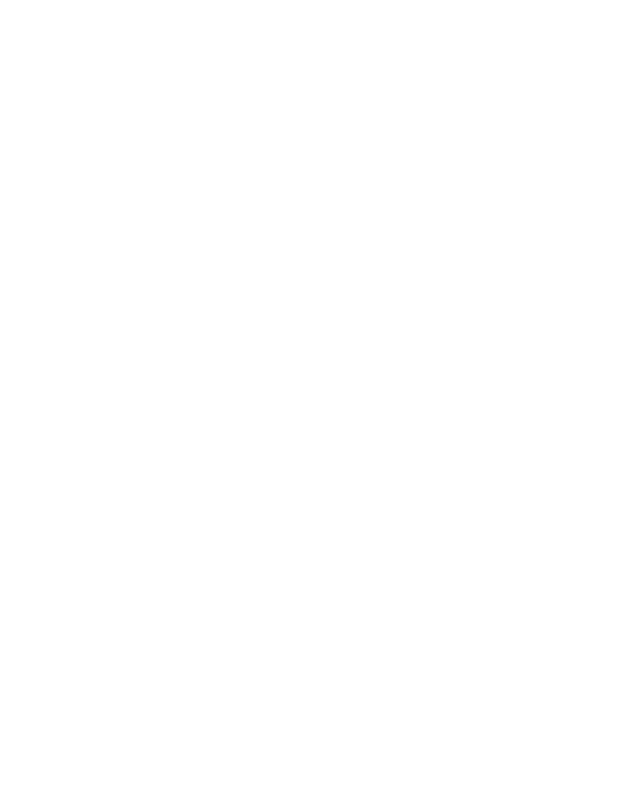
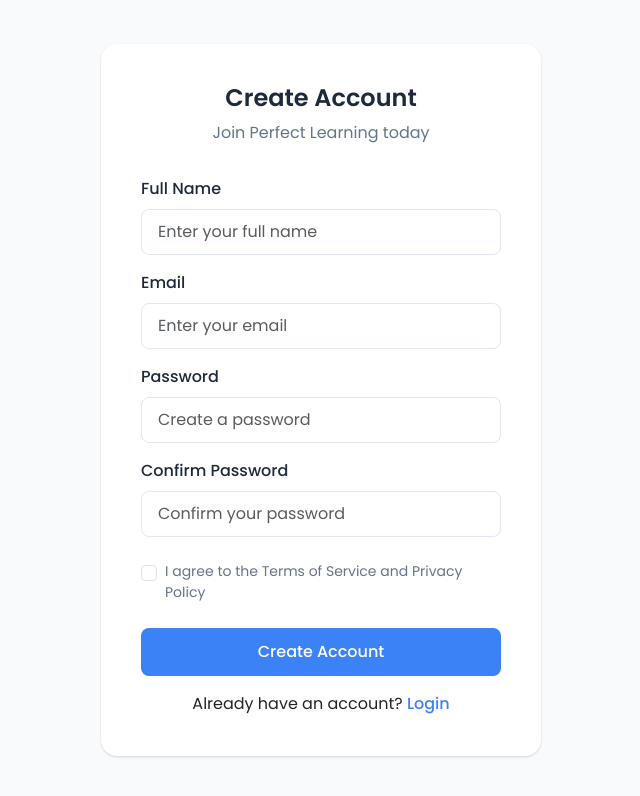
Before and after one commit to Buraiqu/perfectLearning-Ui, a React (Vite) app: page /signup in a window 1280 px wide. Before the commit this address had no page. Shown: the top 796 px of the page, without its empty margins (319-959 px from the left). Built offline with nearby package versions, Linux system fonts and the light colour scheme.

Commit message:
Auth Page Implementation

```diff
--- a/src/App.jsx
+++ b/src/App.jsx
@@ -3,11 +3,14 @@
 import { BrowserRouter as Router, Routes, Route } from 'react-router-dom'
 import { AuthProvider } from './context/authContext';
 import PublicLayout from './layouts/publicLayout';
+import AuthLayout from './layouts/authLayout';
 import LandingPage from './pages/public/landingPage';
 import Logo from './assets/logo_short.svg';
 import { useEffect } from 'react';
 import AboutPage from './pages/public/About/about';
 import SubscriptionPlans from './pages/public/SubscriptionPans/subscriptionPlans';
+import Login from './pages/auth/Login/login';
+import Signup from './pages/auth/Signup/signup';
 
 function App() {
 
@@ -25,12 +28,20 @@
     <AuthProvider>
       <Router>
         <Routes>
+          {/* Public routes with navbar and footer */}
           <Route element={<PublicLayout />}>
             <Route path="/" element={<LandingPage />} />
             <Route path="/about" element={<AboutPage />} />
             <Route path="/subscription" element={<SubscriptionPlans />} />
           </Route>
 
+          {/* Auth routes without navbar and footer */}
+          <Route element={<AuthLayout />}>
+            <Route path="/login" element={<Login />} />
+            <Route path="/signup" element={<Signup />} />
+          </Route>
+
+          {/* Private routes */}
           {/* <Route element={<PrivateRoute />}>
             <Route path="/dashboard" element={<Dashboard />} />
           </Route> */}
--- /dev/null
+++ b/src/layouts/authLayout.jsx
@@ -0,0 +1,13 @@
+import { Outlet } from 'react-router-dom';
+
+const AuthLayout = () => {
+  return (
+    <div className="auth-layout">
+      <main>
+        <Outlet />
+      </main>
+    </div>
+  );
+};
+
+export default AuthLayout;
--- /dev/null
+++ b/src/pages/auth/Login/login.css
@@ -0,0 +1,90 @@
+.auth-container {
+  min-height: 100vh;
+  display: flex;
+  align-items: center;
+  justify-content: center;
+  background-color: #f8fafc;
+  padding: 20px;
+}
+
+.auth-card {
+  background: white;
+  padding: 40px;
+  border-radius: 16px;
+  box-shadow: 0px 1px 3px rgba(16, 24, 40, 0.1), 0px 1px 2px rgba(16, 24, 40, 0.06);
+  width: 100%;
+  max-width: 440px;
+}
+
+.auth-header {
+  text-align: center;
+  margin-bottom: 32px;
+}
+
+.auth-header h2 {
+  font-size: 24px;
+  font-weight: 600;
+  color: #1e293b;
+  margin-bottom: 8px;
+}
+
+.auth-header p {
+  font-size: 16px;
+  color: #64748b;
+  margin: 0;
+}
+
+.form-label {
+  font-weight: 500;
+  color: #1e293b;
+}
+
+.form-control {
+  padding: 10px 16px;
+  border: 1px solid #e2e8f0;
+  border-radius: 8px;
+  height: auto;
+}
+
+.form-control:focus {
+  border-color: #3b82f6;
+  box-shadow: 0 0 0 3px rgba(59, 130, 246, 0.1);
+}
+
+.forgot-password {
+  color: #3b82f6;
+  text-decoration: none;
+  font-size: 14px;
+  font-weight: 500;
+}
+
+.forgot-password:hover {
+  text-decoration: underline;
+}
+
+.btn-primary {
+  background-color: #3b82f6;
+  border: none;
+  padding: 12px;
+  font-weight: 500;
+  border-radius: 8px;
+}
+
+.btn-primary:hover {
+  background-color: #2563eb;
+}
+
+.signup-link {
+  color: #3b82f6;
+  text-decoration: none;
+  font-weight: 500;
+}
+
+.signup-link:hover {
+  text-decoration: underline;
+}
+
+.form-check-label {
+  font-size: 14px;
+  color: #64748b;
+}
--- /dev/null
+++ b/src/pages/auth/Login/login.jsx
@@ -0,0 +1,85 @@
+import React, { useState } from 'react';
+import { Form, Button } from 'react-bootstrap';
+import { Link } from 'react-router-dom';
+import './login.css';
+
+const Login = () => {
+  const [formData, setFormData] = useState({
+    email: '',
+    password: '',
+  });
+
+  const handleChange = (e) => {
+    const { name, value } = e.target;
+    setFormData(prevState => ({
+      ...prevState,
+      [name]: value
+    }));
+  };
+
+  const handleSubmit = (e) => {
+    e.preventDefault();
+    // Handle login logic here
+    console.log('Login form submitted:', formData);
+  };
+
+  return (
+    <div className="auth-container">
+      <div className="auth-card">
+        <div className="auth-header">
+          <h2>Welcome Back!</h2>
+          <p>Please login to your account</p>
+        </div>
+
+        <Form onSubmit={handleSubmit}>
+          <Form.Group className="mb-3">
+            <Form.Label>Email</Form.Label>
+            <Form.Control
+              type="email"
+              name="email"
+              value={formData.email}
+              onChange={handleChange}
+              placeholder="Enter your email"
+              required
+            />
+          </Form.Group>
+
+          <Form.Group className="mb-4">
+            <Form.Label>Password</Form.Label>
+            <Form.Control
+              type="password"
+              name="password"
+              value={formData.password}
+              onChange={handleChange}
+              placeholder="Enter your password"
+              required
+            />
+          </Form.Group>
+
+          <div className="d-flex justify-content-between align-items-center mb-4">
+            <Form.Check
+              type="checkbox"
+              label="Remember me"
+            />
+            <Link to="/forgot-password" className="forgot-password">
+              Forgot Password?
+            </Link>
+          </div>
+
+          <Button type="submit" className="w-100 mb-3">
+            Login
+          </Button>
+
+          <p className="text-center mb-0">
+            Don't have an account?{' '}
+            <Link to="/signup" className="signup-link">
+              Sign up
+            </Link>
+          </p>
+        </Form>
+      </div>
+    </div>
+  );
+};
+
+export default Login;
--- /dev/null
+++ b/src/pages/auth/Signup/signup.css
@@ -0,0 +1,79 @@
+.auth-container {
+  min-height: 100vh;
+  display: flex;
+  align-items: center;
+  justify-content: center;
+  background-color: #f8fafc;
+  padding: 20px;
+}
+
+.auth-card {
+  background: white;
+  padding: 40px;
+  border-radius: 16px;
+  box-shadow: 0px 1px 3px rgba(16, 24, 40, 0.1), 0px 1px 2px rgba(16, 24, 40, 0.06);
+  width: 100%;
+  max-width: 440px;
+}
+
+.auth-header {
+  text-align: center;
+  margin-bottom: 32px;
+}
+
+.auth-header h2 {
+  font-size: 24px;
+  font-weight: 600;
+  color: #1e293b;
+  margin-bottom: 8px;
+}
+
+.auth-header p {
+  font-size: 16px;
+  color: #64748b;
+  margin: 0;
+}
+
+.form-label {
+  font-weight: 500;
+  color: #1e293b;
+}
+
+.form-control {
+  padding: 10px 16px;
+  border: 1px solid #e2e8f0;
+  border-radius: 8px;
+  height: auto;
+}
+
+.form-control:focus {
+  border-color: #3b82f6;
+  box-shadow: 0 0 0 3px rgba(59, 130, 246, 0.1);
+}
+
+.btn-primary {
+  background-color: #3b82f6;
+  border: none;
+  padding: 12px;
+  font-weight: 500;
+  border-radius: 8px;
+}
+
+.btn-primary:hover {
+  background-color: #2563eb;
+}
+
+.login-link {
+  color: #3b82f6;
+  text-decoration: none;
+  font-weight: 500;
+}
+
+.login-link:hover {
+  text-decoration: underline;
+}
+
+.form-check-label {
+  font-size: 14px;
+  color: #64748b;
+}
--- /dev/null
+++ b/src/pages/auth/Signup/signup.jsx
@@ -0,0 +1,109 @@
+import React, { useState } from 'react';
+import { Form, Button } from 'react-bootstrap';
+import { Link } from 'react-router-dom';
+import './signup.css';
+
+const Signup = () => {
+  const [formData, setFormData] = useState({
+    name: '',
+    email: '',
+    password: '',
+    confirmPassword: '',
+  });
+
+  const handleChange = (e) => {
+    const { name, value } = e.target;
+    setFormData(prevState => ({
+      ...prevState,
+      [name]: value
+    }));
+  };
+
+  const handleSubmit = (e) => {
+    e.preventDefault();
+    // Handle signup logic here
+    console.log('Signup form submitted:', formData);
+  };
+
+  return (
+    <div className="auth-container">
+      <div className="auth-card">
+        <div className="auth-header">
+          <h2>Create Account</h2>
+          <p>Join Perfect Learning today</p>
+        </div>
+
+        <Form onSubmit={handleSubmit}>
+          <Form.Group className="mb-3">
+            <Form.Label>Full Name</Form.Label>
+            <Form.Control
+              type="text"
+              name="name"
+              value={formData.name}
+              onChange={handleChange}
+              placeholder="Enter your full name"
+              required
+            />
+          </Form.Group>
+
+          <Form.Group className="mb-3">
+            <Form.Label>Email</Form.Label>
+            <Form.Control
+              type="email"
+              name="email"
+              value={formData.email}
+              onChange={handleChange}
+              placeholder="Enter your email"
+              required
+            />
+          </Form.Group>
+
+          <Form.Group className="mb-3">
+            <Form.Label>Password</Form.Label>
+            <Form.Control
+              type="password"
+              name="password"
+              value={formData.password}
+              onChange={handleChange}
+              placeholder="Create a password"
+              required
+            />
+          </Form.Group>
+
+          <Form.Group className="mb-4">
+            <Form.Label>Confirm Password</Form.Label>
+            <Form.Control
+              type="password"
+              name="confirmPassword"
+              value={formData.confirmPassword}
+              onChange={handleChange}
+              placeholder="Confirm your password"
+              required
+            />
+          </Form.Group>
+
+          <Form.Group className="mb-4">
+            <Form.Check
+              type="checkbox"
+              label="I agree to the Terms of Service and Privacy Policy"
+              required
+            />
+          </Form.Group>
+
+          <Button type="submit" className="w-100 mb-3">
+            Create Account
+          </Button>
+
+          <p className="text-center mb-0">
+            Already have an account?{' '}
+            <Link to="/login" className="login-link">
+              Login
+            </Link>
+          </p>
+        </Form>
+      </div>
+    </div>
+  );
+};
+
+export default Signup;
--- a/src/pages/public/SubscriptionPans/subscriptionPlans.css
+++ b/src/pages/public/SubscriptionPans/subscriptionPlans.css
@@ -7,18 +7,27 @@
     margin-bottom: 2rem;
 }
 
+.course-selector .form-group {
+    display: flex;
+    align-items: center;
+    gap: 16px;
+}
+
 .course-selector label {
-    font-size: 16px;
-    font-weight: 400;
-    color: #000;
-    margin-bottom: 0.5rem;
+    font-size: 20px;
+    font-weight: 500;
+    line-height: 24px;
+    color: #0E0E0E;
+    margin-bottom: 0;
+    white-space: nowrap;
 }
 
 .course-selector select {
-    width: 300px;
+    flex: 1;
+    max-width: 400px;
     height: 40px;
-    border: 1px solid #E5E5E5;
-    border-radius: 4px;
+    border: 1px solid #E2E8F0;
+    border-radius: 6px;
     padding: 0 10px;
     background-color: #fff;
     font-size: 16px;
@@ -134,13 +143,13 @@
 .date-item {
     display: flex;
     align-items: flex-start;
-    gap: 0.875rem;
+    gap: 0.7rem;
 }
 
 .date-icon {
     flex-shrink: 0;
-    width: 16px;
-    height: 16px;
+    width: 19px;
+    height: 19px;
     display: flex;
     align-items: center;
     justify-content: center;
@@ -167,9 +176,9 @@
 
 .date-value {
     color: #03488B;
-    font-weight: 600;
-    font-size: 15px;
-    line-height: 18px;
+    font-weight: 500;
+    font-size: 16px;
+    line-height: 19.2px;
     letter-spacing: -0.2px;
 }
 
--- a/src/pages/public/SubscriptionPans/subscriptionPlans.jsx
+++ b/src/pages/public/SubscriptionPans/subscriptionPlans.jsx
@@ -80,8 +80,9 @@
         <div className="subscription-page">
             <Container>
                 <div className="course-selector mb-4">
-                    <Form.Group>
-                        <Form.Label>Select the Course</Form.Label>
+
+                    <Form.Group className="form-group">
+                        <Form.Label>Select the Course </Form.Label>
                         <Form.Select defaultValue="IIT JEE Advanced">
                             <option>IIT JEE Advanced</option>
                         </Form.Select>
```
